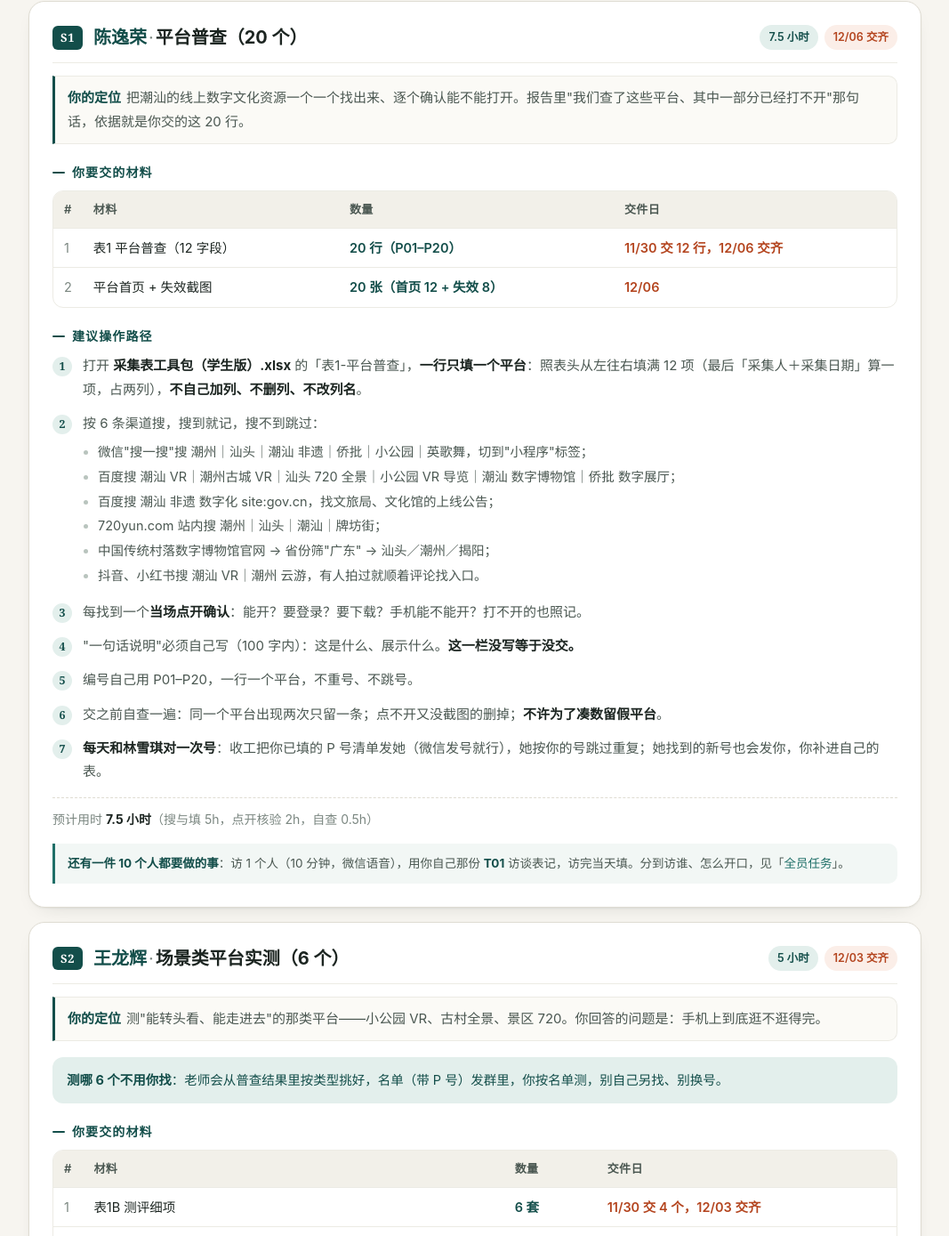
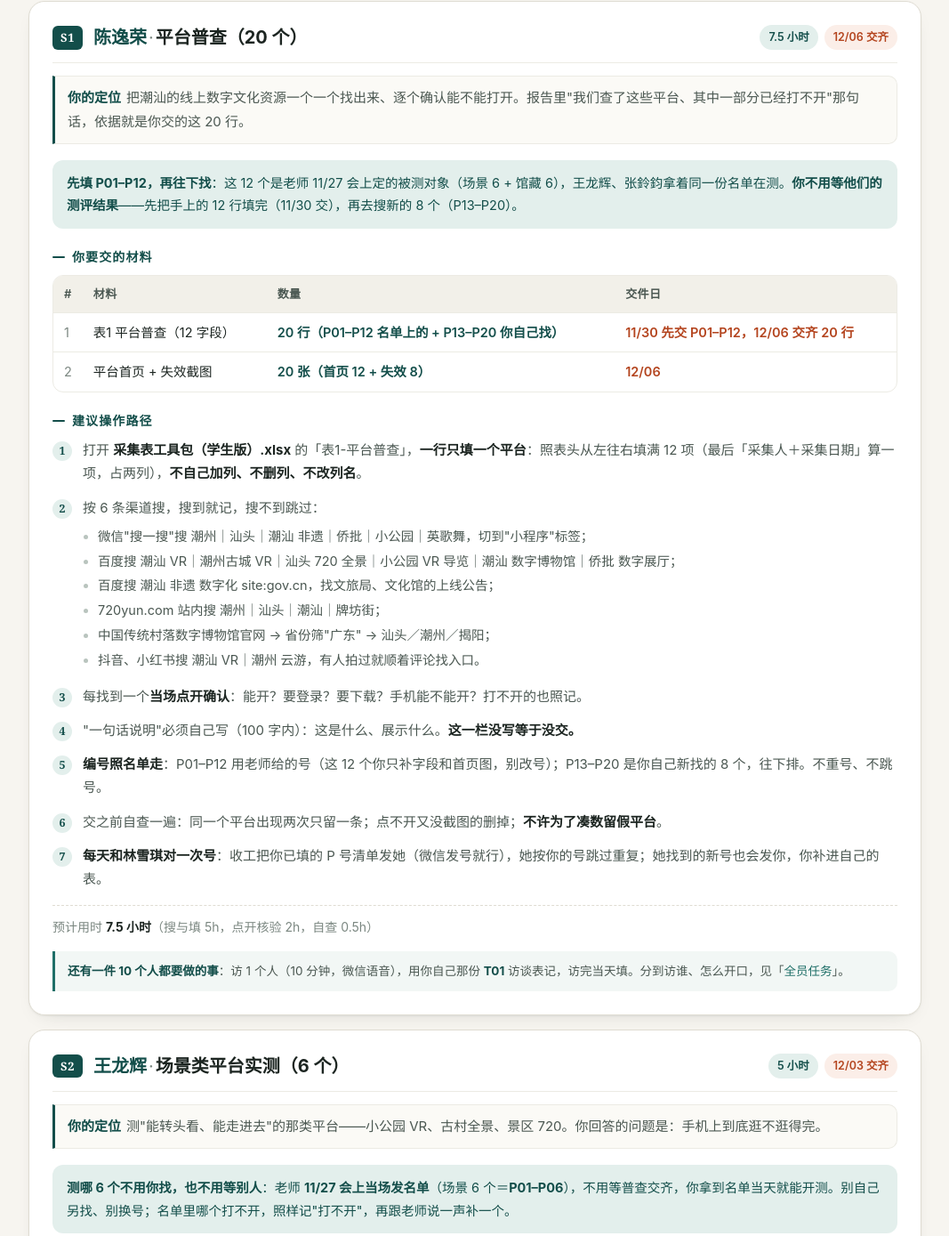
Before and after one commit to yubinpeng2020/chaoshan-vr-team-plan, a plain HTML site: page index.html in a window 1280 px wide. Shown: the part 1909-3298 px from the top of the page at 89% size, without its empty margins (106-1173 px from the left). Drawn offline with Linux system fonts and the light colour scheme.

Commit message:
被测名单老师11/27直接给（场景P01-P06/馆藏P07-P12），S2S3不等普查；S1补这12行再找新的8个

```diff
--- a/index.html
+++ b/index.html
@@ -484,12 +484,14 @@ footer p{margin:0 0 6px}
       </div>
       <p class="pos"><b>你的定位</b>把潮汕的线上数字文化资源一个一个找出来、逐个确认能不能打开。报告里"我们查了这些平台、其中一部分已经打不开"那句话，依据就是你交的这 20 行。</p>
 
+      <div class="callout"><b>先填 P01–P12，再往下找</b>：这 12 个是老师 11/27 会上定的被测对象（场景 6 + 馆藏 6），王龙辉、张鈴鈞拿着同一份名单在测。<b>你不用等他们的测评结果</b>——先把手上的 12 行填完（11/30 交），再去搜新的 8 个（P13–P20）。</div>
+
       <h4>你要交的材料</h4>
       <div class="tbl-wrap">
         <table class="resp">
           <thead><tr><th>#</th><th>材料</th><th>数量</th><th>交件日</th></tr></thead>
           <tbody>
-            <tr><td class="n">1</td><td data-label="材料">表1 平台普查（12 字段）</td><td class="qty" data-label="数量">20 行（P01–P20）</td><td class="due" data-label="交件日">11/30 交 12 行，12/06 交齐</td></tr>
+            <tr><td class="n">1</td><td data-label="材料">表1 平台普查（12 字段）</td><td class="qty" data-label="数量">20 行（P01–P12 名单上的 + P13–P20 你自己找）</td><td class="due" data-label="交件日">11/30 先交 P01–P12，12/06 交齐 20 行</td></tr>
             <tr><td class="n">2</td><td data-label="材料">平台首页 + 失效截图</td><td class="qty" data-label="数量">20 张（首页 12 + 失效 8）</td><td class="due" data-label="交件日">12/06</td></tr>
           </tbody>
         </table>
@@ -510,7 +512,7 @@ footer p{margin:0 0 6px}
         </li>
         <li>每找到一个<b>当场点开确认</b>：能开？要登录？要下载？手机能不能开？打不开的也照记。</li>
         <li>"一句话说明"必须自己写（100 字内）：这是什么、展示什么。<b>这一栏没写等于没交。</b></li>
-        <li>编号自己用 P01–P20，一行一个平台，不重号、不跳号。</li>
+        <li><b>编号照名单走</b>：P01–P12 用老师给的号（这 12 个你只补字段和首页图，别改号）；P13–P20 是你自己新找的 8 个，往下排。不重号、不跳号。</li>
         <li>交之前自查一遍：同一个平台出现两次只留一条；点不开又没截图的删掉；<b>不许为了凑数留假平台</b>。</li>
         <li><b>每天和林雪琪对一次号</b>：收工把你已填的 P 号清单发她（微信发号就行），她按你的号跳过重复；她找到的新号也会发你，你补进自己的表。</li>
       </ol>
@@ -527,7 +529,7 @@ footer p{margin:0 0 6px}
       </div>
       <p class="pos"><b>你的定位</b>测"能转头看、能走进去"的那类平台——小公园 VR、古村全景、景区 720。你回答的问题是：手机上到底逛不逛得完。</p>
 
-      <div class="callout"><b>测哪 6 个不用你找</b>：老师会从普查结果里按类型挑好，名单（带 P 号）发群里，你按名单测，别自己另找、别换号。</div>
+      <div class="callout"><b>测哪 6 个不用你找，也不用等别人</b>：老师 <b>11/27 会上当场发名单</b>（场景 6 个＝<b>P01–P06</b>），不用等普查交齐，你拿到名单当天就能开测。别自己另找、别换号；名单里哪个打不开，照样记"打不开"，再跟老师说一声补一个。</div>
 
       <h4>你要交的材料</h4>
       <div class="tbl-wrap">
@@ -563,7 +565,7 @@ footer p{margin:0 0 6px}
       </div>
       <p class="pos"><b>你的定位</b>测"有展品、有讲解"的那类——侨批数字展厅、数字博物馆、非遗线上展。你回答的问题是：有东西，但讲不讲得明白。另外你和苏琳珠<b>共用一个问卷链接</b>，你只负责把链接发到"自己人的群"。</p>
 
-      <div class="callout"><b>测哪 6 个不用你找</b>：老师会从普查结果里按类型挑好，名单（带 P 号）发群里，你按名单测，别自己另找、别换号。</div>
+      <div class="callout"><b>测哪 6 个不用你找，也不用等别人</b>：老师 <b>11/27 会上当场发名单</b>（馆藏 6 个＝<b>P07–P12</b>），不用等普查交齐，你拿到名单当天就能开测。别自己另找、别换号；名单里哪个打不开，照样记"打不开"，再跟老师说一声补一个。</div>
 
       <h4>你要交的材料</h4>
       <div class="tbl-wrap">
```
